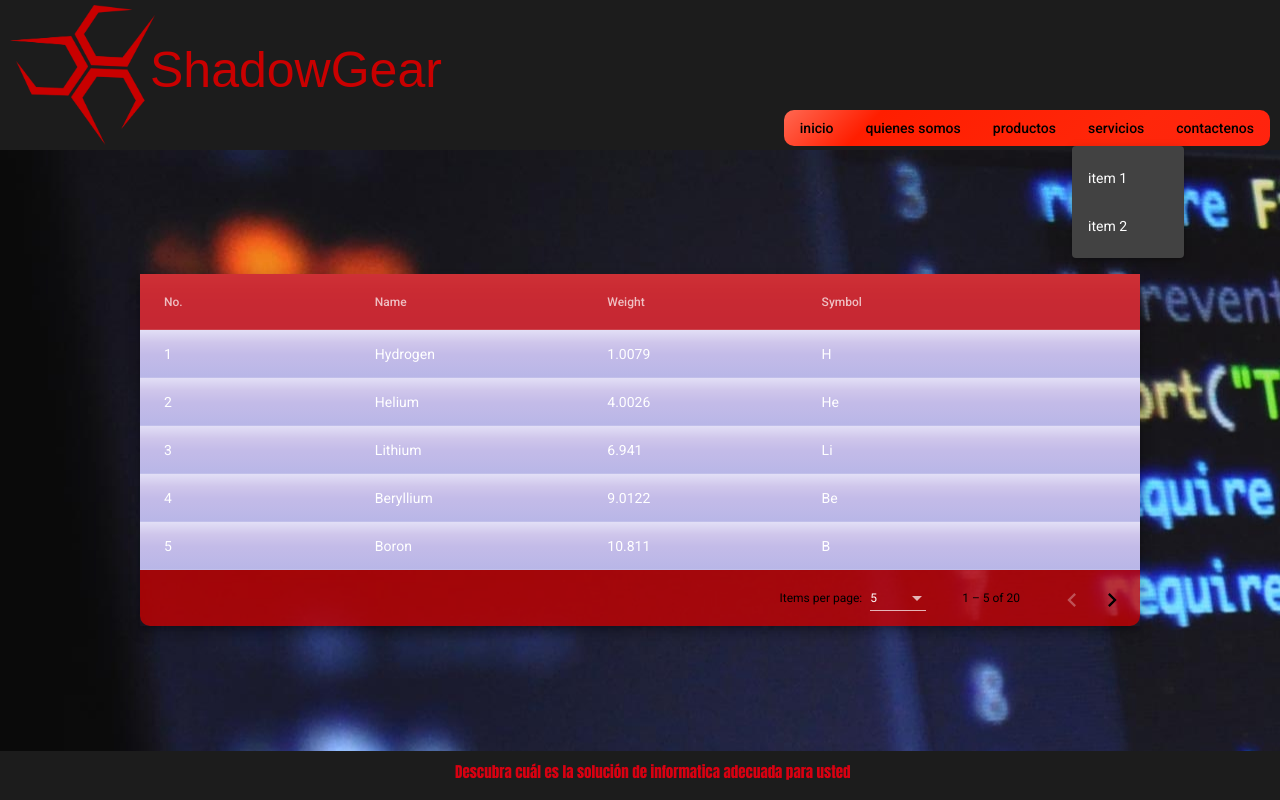
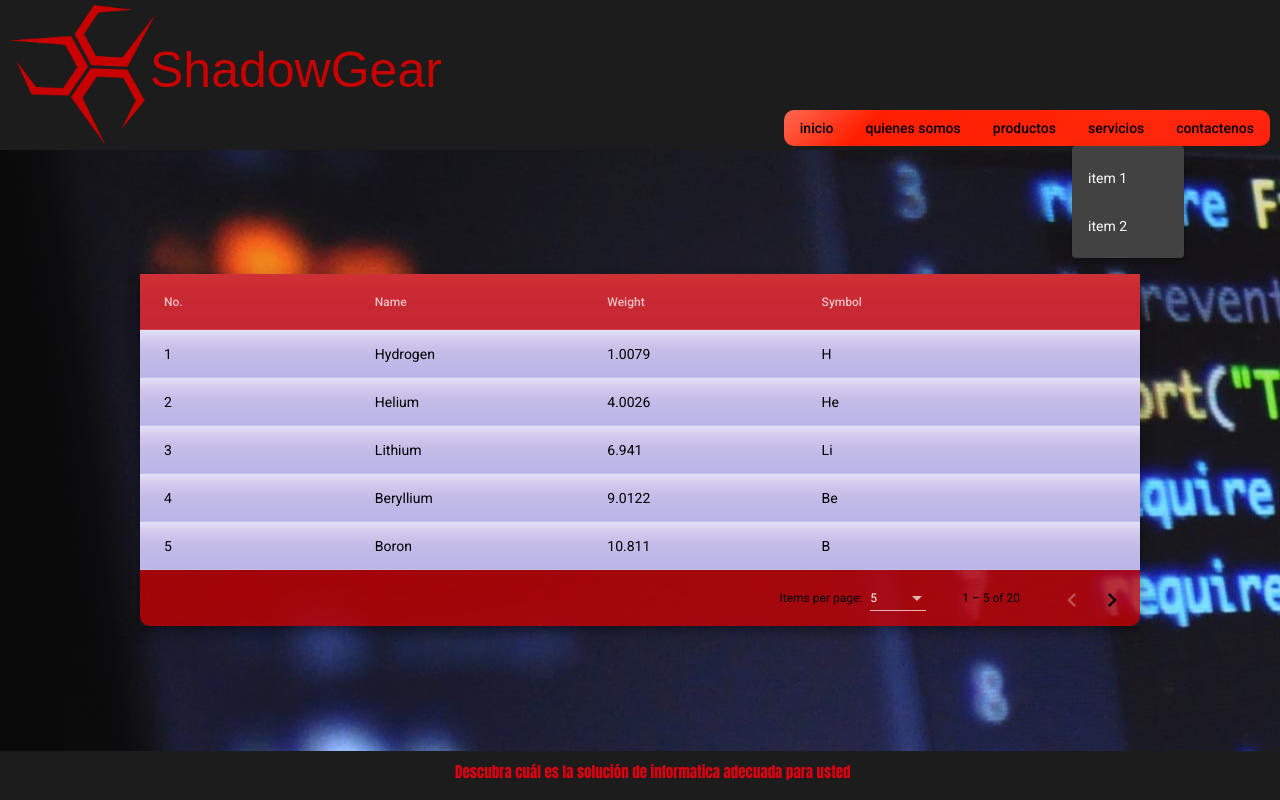
Before and after one commit to santiago-portugal/PaginaTecnologia, an Angular app: page / in a window 1280 px wide. Both pictures are taken after a click on the button "servicios". Shown: the top 800 px of the page. Built offline with nearby package versions, Linux system fonts and the light colour scheme.

Commit message:
listatabla

```diff
--- a/src/app/components/servicios/servicios.component.css
+++ b/src/app/components/servicios/servicios.component.css
@@ -28,7 +28,9 @@ size: 15px;
 
 .fondotabla{
 
-  color: #000000;
+
+
+
   background: rgba(226,223,246,1);
 background: -moz-linear-gradient(top, rgba(226,223,246,1) 0%, rgba(207,198,235,1) 26%, rgba(195,187,232,1) 51%, rgba(184,182,231,1) 100%);
 background: -webkit-gradient(left top, left bottom, color-stop(0%, rgba(226,223,246,1)), color-stop(26%, rgba(207,198,235,1)), color-stop(51%, rgba(195,187,232,1)), color-stop(100%, rgba(184,182,231,1)));
--- a/src/app/components/servicios/servicios.component.html
+++ b/src/app/components/servicios/servicios.component.html
@@ -8,28 +8,25 @@
   </mat-form-field>
   </div>
   <div class="mat-elevation-z8">
-    <table mat-table [dataSource]="dataSource" matSort class="fondotabla">
+    <table mat-table [dataSource]="dataSource" matSort class="fondotabla" style="color: black;">
 
         <ng-container matColumnDef="position" >
           <th mat-header-cell *matHeaderCellDef mat-sort-header style="background-color: #c90000c7;"> No. </th>
-          <td mat-cell *matCellDef="let element"> {{element.position}} </td>
+          <td mat-cell *matCellDef="let element" style="color: black;"> {{element.position}} </td>
         </ng-container>
-
         <ng-container matColumnDef="name">
           <th mat-header-cell *matHeaderCellDef mat-sort-header style="background-color: #c90000c7;"> Name </th>
-          <td mat-cell *matCellDef="let element"> {{element.name}} </td>
+          <td mat-cell *matCellDef="let element"style="color: black;"> {{element.name}} </td>
         </ng-container>
-
-
         <ng-container matColumnDef="weight" >
           <th mat-header-cell *matHeaderCellDef mat-sort-header style="background-color: #c90000c7;"> Weight </th>
-          <td mat-cell *matCellDef="let element"> {{element.weight}} </td>
+          <td mat-cell *matCellDef="let element" style="color: black;"> {{element.weight}} </td>
         </ng-container>
 
 
         <ng-container matColumnDef="symbol">
           <th mat-header-cell *matHeaderCellDef mat-sort-header style="background-color: #c90000c7;"> Symbol </th>
-          <td mat-cell *matCellDef="let element"> {{element.symbol}} </td>
+          <td mat-cell *matCellDef="let element" style="color: black;"> {{element.symbol}} </td>
         </ng-container>
 
         <tr mat-header-row *matHeaderRowDef="displayedColumns"></tr>
```
